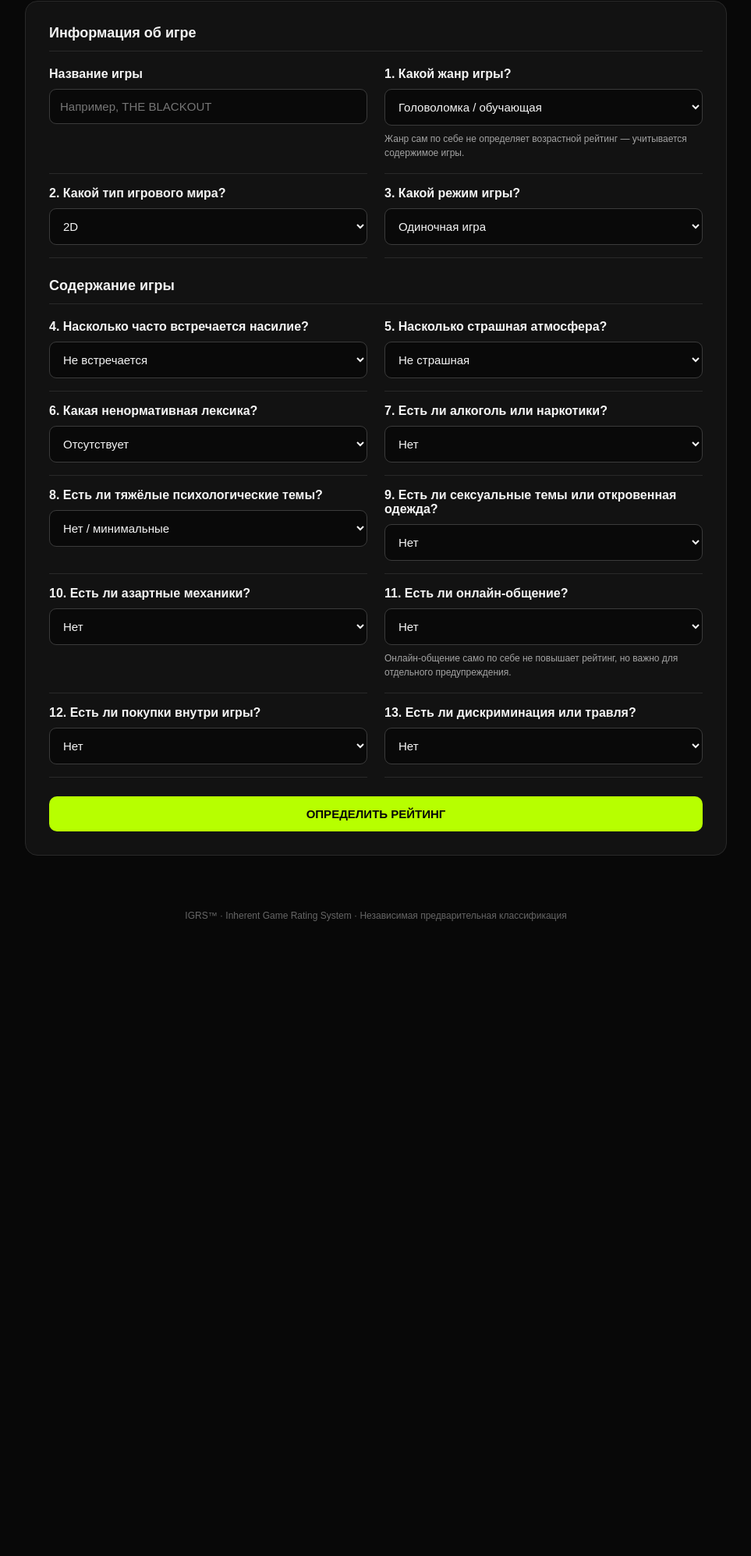
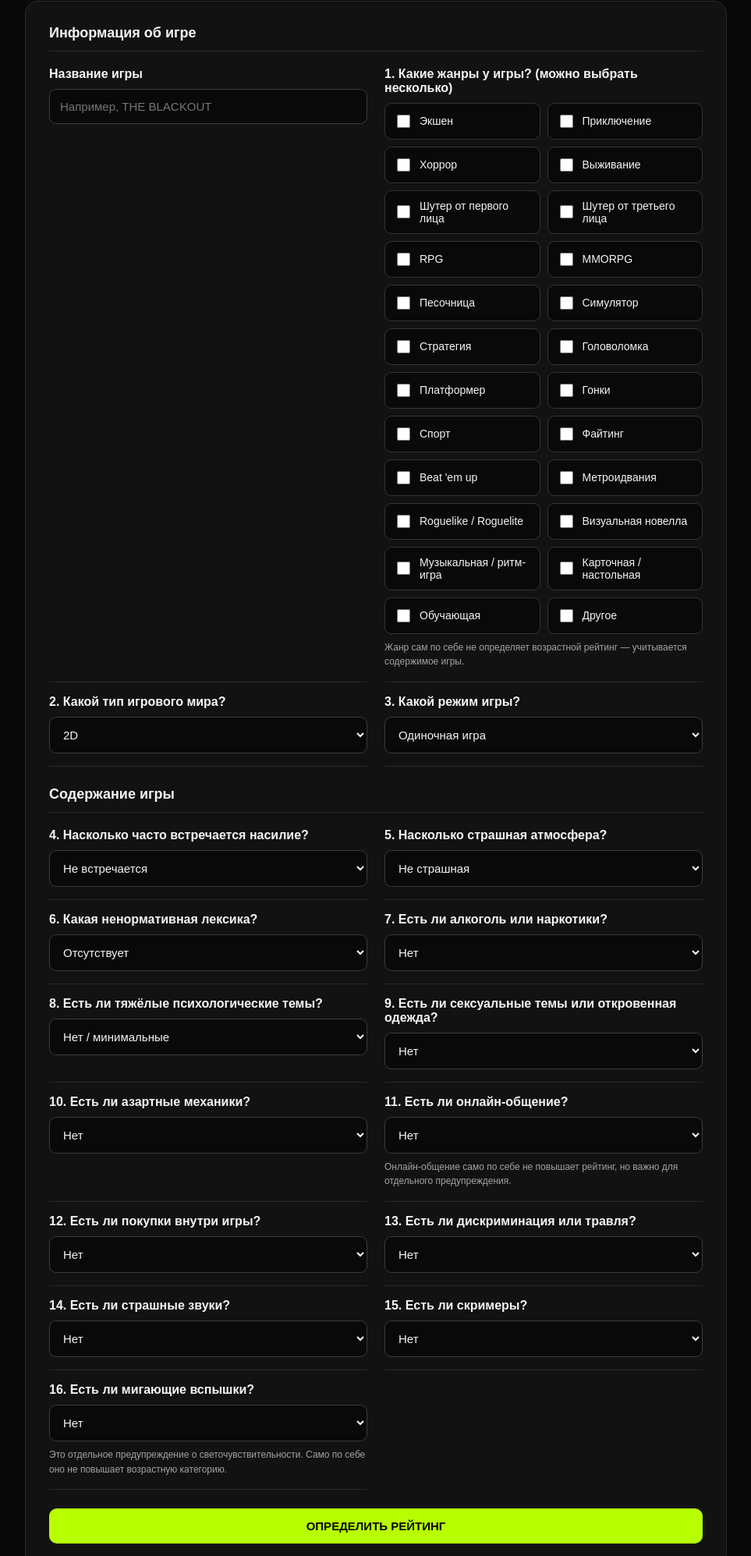
Before and after one commit to Inherent8988/IGRS, a plain HTML site: page index.html in a window 1280 px wide. Shown: the part 348-2343 px from the top of the page at 78% size, without its empty margins (158-1121 px from the left). Before the commit the page ends 1559 px from the top, so only its background shows below. Drawn offline with Linux system fonts and the light colour scheme.

Commit message:
Add files via upload

```diff
--- a/index.html
+++ b/index.html
@@ -21,10 +21,13 @@ form,.result{background:var(--panel);border:1px solid var(--line);border-radius:
 .section-title:first-child{margin-top:0}
 .grid{display:grid;grid-template-columns:1fr;gap:0 22px}
 .question{padding:16px 0;border-bottom:1px solid var(--line)}
-label{display:block;font-weight:700;margin-bottom:10px}
-select,input{width:100%;background:#090909;color:var(--white);border:1px solid #3b3b3b;border-radius:9px;padding:13px;font-size:15px}
+label,.field-label{display:block;font-weight:700;margin-bottom:10px}
+select,input[type="text"]{width:100%;background:#090909;color:var(--white);border:1px solid #3b3b3b;border-radius:9px;padding:13px;font-size:15px}
 select:focus,input:focus{outline:2px solid var(--accent);outline-offset:2px}
 .hint{font-size:12px;color:var(--muted);margin:8px 0 0}
+.genre-options{display:grid;grid-template-columns:1fr 1fr;gap:9px}
+.genre-option{display:flex;align-items:center;gap:9px;background:#090909;border:1px solid #343434;border-radius:9px;padding:11px;font-size:14px;font-weight:400;margin:0}
+.genre-option input{width:17px;height:17px;accent-color:var(--accent);flex:0 0 auto}
 button{border:0;border-radius:10px;padding:14px 20px;font-weight:800;font-size:15px;cursor:pointer}
 .primary{width:100%;background:var(--accent);color:#080808;margin-top:24px}
 .primary:hover{filter:brightness(.93)}
@@ -35,6 +38,7 @@ button{border:0;border-radius:10px;padding:14px 20px;font-weight:800;font-size:1
 .small{font-size:12px;color:var(--muted)}
 footer{text-align:center;color:#666;font-size:12px;padding:0 20px 30px}
 @media(min-width:700px){.grid{grid-template-columns:1fr 1fr}}
+@media(max-width:420px){.genre-options{grid-template-columns:1fr}}
 </style>
 </head>
 <body>
@@ -55,20 +59,33 @@ footer{text-align:center;color:#666;font-size:12px;padding:0 20px 30px}
         <input id="gameName" type="text" maxlength="80" placeholder="Например, THE BLACKOUT">
       </div>
       <div class="question">
-        <label for="genre">1. Какой жанр игры?</label>
-        <select id="genre">
-          <option value="0">Головоломка / обучающая</option>
-          <option value="0">Симулятор / песочница</option>
-          <option value="0">Приключение</option>
-          <option value="0">Платформер</option>
-          <option value="0">Спорт / гонки</option>
-          <option value="0">Стратегия</option>
-          <option value="0">RPG</option>
-          <option value="0">Экшен</option>
-          <option value="0">Шутер</option>
-          <option value="0">Хоррор</option>
-          <option value="0">Другое</option>
-        </select>
+        <span class="field-label">1. Какие жанры у игры? (можно выбрать несколько)</span>
+        <div class="genre-options" id="genreOptions">
+          <label class="genre-option"><input type="checkbox" name="genre" value="Экшен">Экшен</label>
+          <label class="genre-option"><input type="checkbox" name="genre" value="Приключение">Приключение</label>
+          <label class="genre-option"><input type="checkbox" name="genre" value="Хоррор">Хоррор</label>
+          <label class="genre-option"><input type="checkbox" name="genre" value="Выживание">Выживание</label>
+          <label class="genre-option"><input type="checkbox" name="genre" value="Шутер от первого лица">Шутер от первого лица</label>
+          <label class="genre-option"><input type="checkbox" name="genre" value="Шутер от третьего лица">Шутер от третьего лица</label>
+          <label class="genre-option"><input type="checkbox" name="genre" value="RPG">RPG</label>
+          <label class="genre-option"><input type="checkbox" name="genre" value="MMORPG">MMORPG</label>
+          <label class="genre-option"><input type="checkbox" name="genre" value="Песочница">Песочница</label>
+          <label class="genre-option"><input type="checkbox" name="genre" value="Симулятор">Симулятор</label>
+          <label class="genre-option"><input type="checkbox" name="genre" value="Стратегия">Стратегия</label>
+          <label class="genre-option"><input type="checkbox" name="genre" value="Головоломка">Головоломка</label>
+          <label class="genre-option"><input type="checkbox" name="genre" value="Платформер">Платформер</label>
+          <label class="genre-option"><input type="checkbox" name="genre" value="Гонки">Гонки</label>
+          <label class="genre-option"><input type="checkbox" name="genre" value="Спорт">Спорт</label>
+          <label class="genre-option"><input type="checkbox" name="genre" value="Файтинг">Файтинг</label>
+          <label class="genre-option"><input type="checkbox" name="genre" value="Beat 'em up">Beat 'em up</label>
+          <label class="genre-option"><input type="checkbox" name="genre" value="Метроидвания">Метроидвания</label>
+          <label class="genre-option"><input type="checkbox" name="genre" value="Roguelike / Roguelite">Roguelike / Roguelite</label>
+          <label class="genre-option"><input type="checkbox" name="genre" value="Визуальная новелла">Визуальная новелла</label>
+          <label class="genre-option"><input type="checkbox" name="genre" value="Музыкальная / ритм-игра">Музыкальная / ритм-игра</label>
+          <label class="genre-option"><input type="checkbox" name="genre" value="Карточная / настольная">Карточная / настольная</label>
+          <label class="genre-option"><input type="checkbox" name="genre" value="Обучающая">Обучающая</label>
+          <label class="genre-option"><input type="checkbox" name="genre" value="Другое">Другое</label>
+        </div>
         <p class="hint">Жанр сам по себе не определяет возрастной рейтинг — учитывается содержимое игры.</p>
       </div>
       <div class="question">
@@ -89,87 +106,57 @@ footer{text-align:center;color:#666;font-size:12px;padding:0 20px 30px}
     <div class="grid">
       <div class="question">
         <label for="violence">4. Насколько часто встречается насилие?</label>
-        <select id="violence">
-          <option value="0">Не встречается</option>
-          <option value="1">Редкое, условное или мультяшное</option>
-          <option value="2">Умеренное или реалистичное</option>
-          <option value="3">Частое и интенсивное</option>
-        </select>
+        <select id="violence"><option value="0">Не встречается</option><option value="1">Редкое, условное или мультяшное</option><option value="2">Умеренное или реалистичное</option><option value="3">Частое и интенсивное</option></select>
       </div>
       <div class="question">
         <label for="fear">5. Насколько страшная атмосфера?</label>
-        <select id="fear">
-          <option value="0">Не страшная</option>
-          <option value="1">Немного пугающая</option>
-          <option value="2">Заметно пугающая / напряжённая</option>
-          <option value="3">Очень интенсивный хоррор</option>
-        </select>
+        <select id="fear"><option value="0">Не страшная</option><option value="1">Немного пугающая</option><option value="2">Заметно пугающая / напряжённая</option><option value="3">Очень интенсивный хоррор</option></select>
       </div>
       <div class="question">
         <label for="language">6. Какая ненормативная лексика?</label>
-        <select id="language">
-          <option value="0">Отсутствует</option>
-          <option value="1">Редкие мягкие выражения</option>
-          <option value="2">Регулярная грубая лексика</option>
-          <option value="3">Частая очень грубая лексика</option>
-        </select>
+        <select id="language"><option value="0">Отсутствует</option><option value="1">Редкие мягкие выражения</option><option value="2">Регулярная грубая лексика</option><option value="3">Частая очень грубая лексика</option></select>
       </div>
       <div class="question">
         <label for="substances">7. Есть ли алкоголь или наркотики?</label>
-        <select id="substances">
-          <option value="0">Нет</option>
-          <option value="1">Только упоминания</option>
-          <option value="2">Заметное изображение или употребление</option>
-        </select>
+        <select id="substances"><option value="0">Нет</option><option value="1">Только упоминания</option><option value="2">Заметное изображение или употребление</option></select>
       </div>
       <div class="question">
         <label for="themes">8. Есть ли тяжёлые психологические темы?</label>
-        <select id="themes">
-          <option value="0">Нет / минимальные</option>
-          <option value="1">Есть отдельные серьёзные темы</option>
-          <option value="2">Много тяжёлых психологических тем</option>
-        </select>
+        <select id="themes"><option value="0">Нет / минимальные</option><option value="1">Есть отдельные серьёзные темы</option><option value="2">Много тяжёлых психологических тем</option></select>
       </div>
       <div class="question">
         <label for="sexual">9. Есть ли сексуальные темы или откровенная одежда?</label>
-        <select id="sexual">
-          <option value="0">Нет</option>
-          <option value="1">Редкие намёки / неоткровенная романтика</option>
-          <option value="2">Заметные сексуальные темы или откровенная подача</option>
-        </select>
+        <select id="sexual"><option value="0">Нет</option><option value="1">Редкие намёки / неоткровенная романтика</option><option value="2">Заметные сексуальные темы или откровенная подача</option></select>
       </div>
       <div class="question">
         <label for="gambling">10. Есть ли азартные механики?</label>
-        <select id="gambling">
-          <option value="0">Нет</option>
-          <option value="1">Вымышленные игровые автоматы / ставки без реальных денег</option>
-          <option value="2">Ставки или случайные платные награды</option>
-        </select>
+        <select id="gambling"><option value="0">Нет</option><option value="1">Вымышленные игровые автоматы / ставки без реальных денег</option><option value="2">Ставки или случайные платные награды</option></select>
       </div>
       <div class="question">
         <label for="online">11. Есть ли онлайн-общение?</label>
-        <select id="online">
-          <option value="0">Нет</option>
-          <option value="1">Голосовой или текстовый чат</option>
-          <option value="2">Общение и пользовательский контент</option>
-        </select>
+        <select id="online"><option value="0">Нет</option><option value="1">Голосовой или текстовый чат</option><option value="2">Общение и пользовательский контент</option></select>
         <p class="hint">Онлайн-общение само по себе не повышает рейтинг, но важно для отдельного предупреждения.</p>
       </div>
       <div class="question">
         <label for="purchases">12. Есть ли покупки внутри игры?</label>
-        <select id="purchases">
-          <option value="0">Нет</option>
-          <option value="1">Косметические предметы / дополнения</option>
-          <option value="2">Случайные платные предметы или лутбоксы</option>
-        </select>
+        <select id="purchases"><option value="0">Нет</option><option value="1">Косметические предметы / дополнения</option><option value="2">Случайные платные предметы или лутбоксы</option></select>
       </div>
       <div class="question">
         <label for="discrimination">13. Есть ли дискриминация или травля?</label>
-        <select id="discrimination">
-          <option value="0">Нет</option>
-          <option value="1">Редкие упоминания или сюжетный контекст</option>
-          <option value="2">Частое или одобряемое игрой изображение</option>
-        </select>
+        <select id="discrimination"><option value="0">Нет</option><option value="1">Редкие упоминания или сюжетный контекст</option><option value="2">Частое или одобряемое игрой изображение</option></select>
+      </div>
+      <div class="question">
+        <label for="scarySounds">14. Есть ли страшные звуки?</label>
+        <select id="scarySounds"><option value="0">Нет</option><option value="1">Редкие или умеренно пугающие звуки</option><option value="2">Частые и очень пугающие звуки</option></select>
+      </div>
+      <div class="question">
+        <label for="screamers">15. Есть ли скримеры?</label>
+        <select id="screamers"><option value="0">Нет</option><option value="1">Редкие / не очень резкие</option><option value="2">Частые или резкие скримеры</option></select>
+      </div>
+      <div class="question">
+        <label for="flashes">16. Есть ли мигающие вспышки?</label>
+        <select id="flashes"><option value="0">Нет</option><option value="1">Редкие или слабые вспышки</option><option value="2">Частые, яркие или быстрые вспышки</option></select>
+        <p class="hint">Это отдельное предупреждение о светочувствительности. Само по себе оно не повышает возрастную категорию.</p>
       </div>
     </div>
     <button class="primary" type="submit">ОПРЕДЕЛИТЬ РЕЙТИНГ</button>
@@ -180,6 +167,7 @@ footer{text-align:center;color:#666;font-size:12px;padding:0 20px 30px}
     <p id="resultText"></p>
     <img id="ratingLogo" src="" alt="Выбранный логотип IGRS">
     <a class="download" id="downloadLogo" href="#" download>Скачать логотип</a>
+    <p class="small" id="descriptors"></p>
     <p class="small" id="missingLogo"></p>
   </section>
 </main>
@@ -200,11 +188,14 @@ document.getElementById("ratingForm").addEventListener("submit", function(event)
   const violence=v("violence"), fear=v("fear"), language=v("language");
   const substances=v("substances"), themes=v("themes"), sexual=v("sexual");
   const gambling=v("gambling"), discrimination=v("discrimination");
+  const scarySounds=v("scarySounds"), screamers=v("screamers"), flashes=v("flashes");
   let rating=3;
 
-  if(violence>=1 || fear>=1 || discrimination>=1) rating=Math.max(rating,7);
+  if(violence>=1 || fear>=1 || discrimination>=1 || scarySounds>=1 || screamers>=1)
+    rating=Math.max(rating,7);
   if(violence>=2 || fear>=2 || language>=1 || substances>=1 ||
-     themes>=1 || sexual>=1 || gambling>=1 || discrimination>=2)
+     themes>=1 || sexual>=1 || gambling>=1 || discrimination>=2 ||
+     scarySounds>=2 || screamers>=2)
     rating=Math.max(rating,12);
   if(violence>=3 || fear>=3 || language>=2 || substances>=2 ||
      themes>=2 || sexual>=2 || gambling>=2)
@@ -218,18 +209,27 @@ document.getElementById("ratingForm").addEventListener("submit", function(event)
   const img=document.getElementById("ratingLogo");
   const link=document.getElementById("downloadLogo");
   const filename=item.file;
-  img.src=encodeURI(filename)+"?rating="+rating+"&v=3";
+  img.src=encodeURI(filename)+"?rating="+rating+"&v=4";
   img.alt="IGRS "+rating;
   link.href=encodeURI(filename);
   link.download=filename;
   const game=document.getElementById("gameName").value.trim();
   document.getElementById("resultText").textContent=
     (game ? "Игра «"+game+"»: " : "")+"IGRS "+rating+"+ — "+item.desc;
+
+  const selectedGenres=[...document.querySelectorAll('input[name="genre"]:checked')].map(x=>x.value);
+  const notes=[];
+  if(selectedGenres.length) notes.push("Жанры: "+selectedGenres.join(", "));
+  if(flashes>0) notes.push(flashes===1 ? "Есть мигающие вспышки" : "Есть частые/яркие мигающие вспышки — предупреждение о светочувствительности");
+  if(scarySounds>0) notes.push("Есть страшные звуки");
+  if(screamers>0) notes.push("Есть скримеры");
+  document.getElementById("descriptors").textContent=notes.length ? notes.join(" • ") : "Дополнительные отметки не выбраны.";
+
   document.getElementById("missingLogo").textContent=
     "Для отображения логотипа файл «"+filename+"» должен находиться рядом с этим HTML-файлом.";
   img.onerror=function(){
     document.getElementById("missingLogo").textContent=
-      "Не найден файл «"+filename+"». Положи все пять PNG-логотипов рядом с HTML-файлом.";
+      "Не найден файл «"+filename+"». Положи все пять PNG-логотипов рядом с этим HTML-файлом.";
   };
   document.getElementById("result").classList.add("show");
   document.getElementById("result").scrollIntoView({behavior:"smooth",block:"start"});
```
